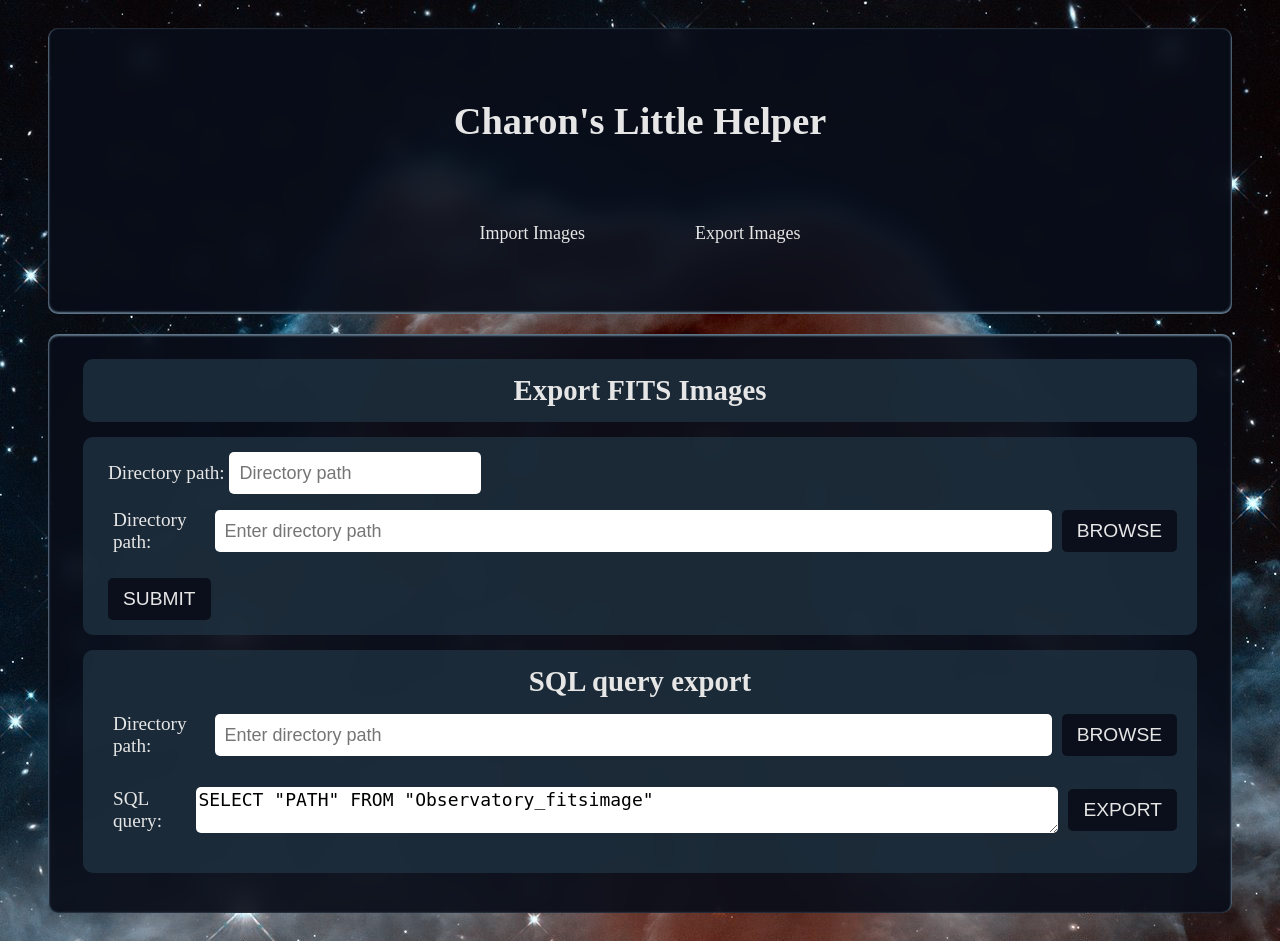
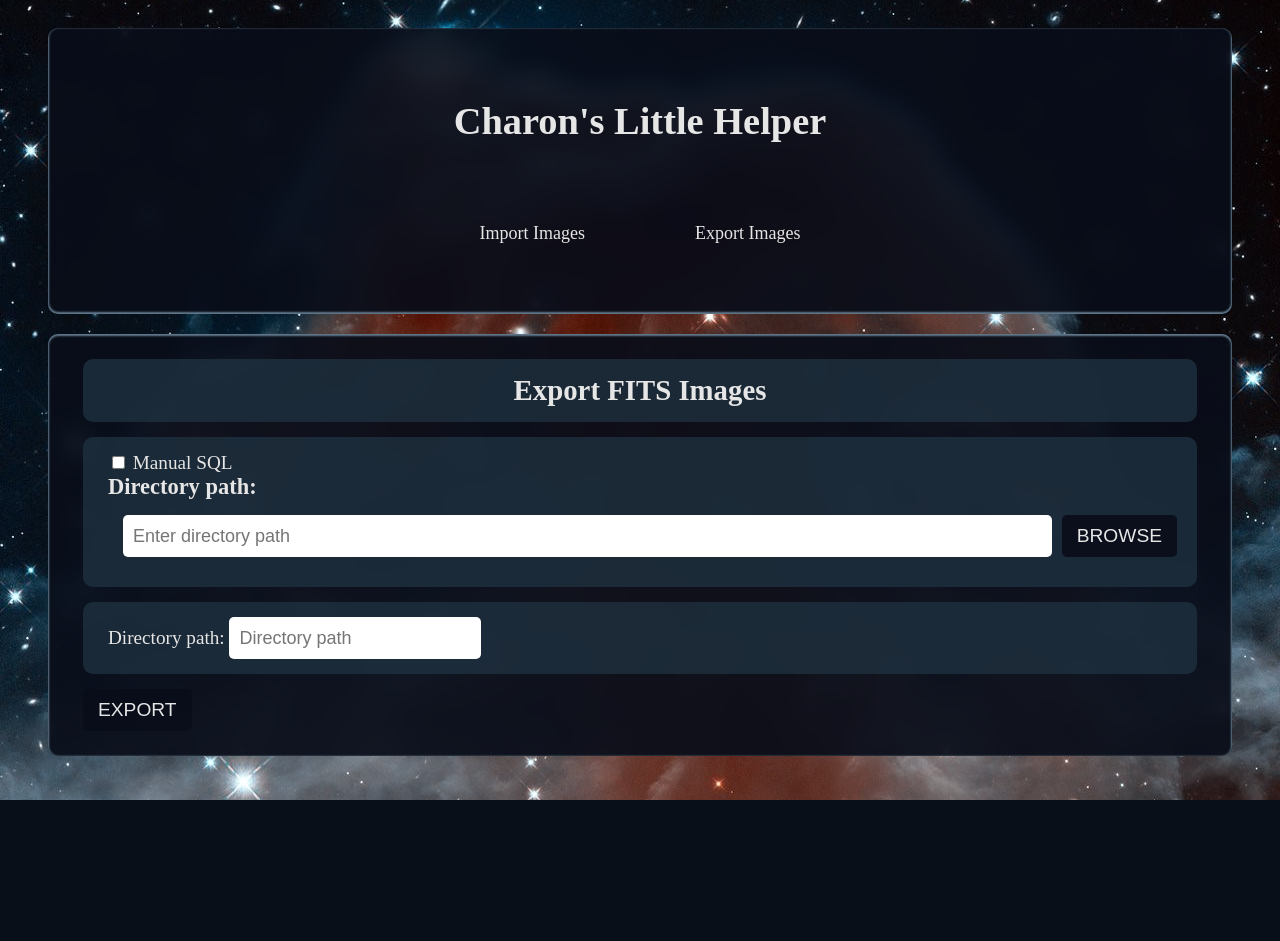
Before and after one commit to TIS2023-FMFI/hviezdna-obloha, a Django app: template NightSky/Observatory/templates/Observatory/export_fits.html in a window 1280 px wide. After the commit the page ends 800 px from the top, so only its background shows below. Run offline with Django 4.2, Linux system fonts and the light colour scheme; the template is opened without the code that fills it: values that come from a table or form of the project are taken from there, others are empty; parts of the project's set-up code (start-up, migrations or seed data) failed here and were passed over.

Commit message:
modified export_fits.html

```diff
--- a/NightSky/Observatory/templates/Observatory/export_fits.html
+++ b/NightSky/Observatory/templates/Observatory/export_fits.html
@@ -34,16 +34,63 @@
     </nav>
 </div>
 
+
 <div class="contents">
+
     <div class="content_part">
         <h2>Export FITS Images</h2>
     </div>
-    <div class="content_part">
 
 
-        <form method="post">
+    <form method="post" id="export_form">
         {% csrf_token %}
+
+        <div class="content_part">
+            <label>
+                <input type="checkbox" id="checkbox-is_sql" name="is_sql" onchange="toggleVisibility('is_sql')">
+                Manual SQL
+            </label>
+            <h3>Directory path:</h3>
+
+            <div class="input-group">
+                <label for="target_directory_path"></label>
+                <input type="text" id="target_directory_path" name="target_directory_path"
+                       placeholder="Enter directory path">
+                <button type="button" onclick="triggerFileExplorer()">Browse</button>
+            </div>
+        </div>
+
+
+        <!-- SQL query export form -->
+        <div class="content_part" id="div-is_sql" hidden="hidden">
+<!--?            <form id="sql_export_form">-->
+                {% csrf_token %}
+                <div class="sql_form-container">
+                    <h3>SQL query:</h3>
+
+                    <div class="input-group">
+                        <label for="sql_input"></label>
+                        <textarea id="sql_input" name="sql_input" rows="2" cols="120"
+                                  title='Enter your SQL query here. For example:&#10; SELECT "PATH" FROM "Observatory_fitsimage" WHERE "NAXIS" = 2'
+                        >SELECT "PATH" FROM "Observatory_fitsimage"
+                        </textarea>
+                        <input type="hidden" name="sql_export">
+<!--?                        <input type="submit" name="sql_query_export" value="Export">-->
+                    </div>
+                </div>
+<!--?            </form>-->
+
+
+        </div>
+        <div class="content_part">
             {{ form.as_div }}
+        </div>
+
+        <button type="submit" id="submit_export">EXPORT</button>
+
+    </form>
+</div>
+
 <!--?            {# <label for="{{ form.object.id_for_label }}">Object:</label><br>#}-->
 <!--?            {# <label>#}-->
 <!--?            {# <select name="{{ form.object.name }}" multiple>#}-->
@@ -58,20 +105,7 @@
 <!--?            {# </label>#}-->
 <!--?            {# <br>#}-->
 <!-- Other fields here -->
-            <div class="sql_form-container">
-                <div class="input-group">
-                    <label for="target_directory_path">Directory path:</label>
-                    <input type="text" id="target_directory_path" name="target_directory_path"
-                           placeholder="Enter directory path">
-                    <button type="button" onclick="triggerFileExplorer()">Browse</button>
-                </div>
 
-            </div>
-
-            <button type="submit">Submit</button>
-
-        </form>
-    </div>
 <!--?        {#-->
 <!--?        <form method="post" id="ExportForm" action="{% url 'export_fits' %}">#}-->
 <!--?            {# {% csrf_token %}#}-->
@@ -156,52 +190,6 @@
 <!--?        </form>-->
 <!--?        #}-->
 
-
-        <!-- SQL query export form -->
-        <div>
-            <article class="content_part">
-                <h2>SQL query export</h2>
-                <form id="sql_export_form">
-                    {% csrf_token %}
-                    <div class="sql_form-container">
-                        <div class="input-group">
-                            <label for="target_directory_path">Directory path:</label>
-                            <input type="text" id="target_directory_path" name="target_directory_path"
-                                   placeholder="Enter directory path">
-                            <button type="button" onclick="triggerFileExplorer()">Browse</button>
-                        </div>
-                        <div class="input-group">
-                            <label for="sql_input">SQL query:</label>
-                            <textarea id="sql_input" name="sql_input" rows="2" cols="120"
-                                      title='Enter your SQL query here. For example:&#10; SELECT "PATH" FROM "Observatory_fitsimage" WHERE "NAXIS" = 2'
-                            >SELECT "PATH" FROM "Observatory_fitsimage" </textarea>
-                            <input type="hidden" name="sql_export">
-                            <input type="submit" name="sql_query_export" value="Export"></div>
-                    </div>
-                </form>
-
-
-            </article>
-        </div>
-    </div>
-
-    <script>
-        function triggerFileExplorer() {
-            fetch('{% url "open_file_explorer" %}')
-                    .then(response => response.json())
-                    .then(data => {
-                        document.getElementById('target_directory_path').value = data.directory_path;
-                    })
-                    .catch(error => console.error('Error:', error));
-        }
-
-        function closeModal(modalId) {
-            var modal = document.getElementById(modalId);
-            modal.style.display = 'none';
-        }
-
-    </script>
-
 <!-- Export Pop-up window -->
 <div id="ExportModal" class="modal">
     <div class="modal-content">
@@ -223,10 +211,24 @@
     </div>
 </div>
 
+<script>
+    function triggerFileExplorer() {
+        fetch('{% url "open_file_explorer" %}')
+                .then(response => response.json())
+                .then(data => {
+                    document.getElementById('target_directory_path').value = data.directory_path;
+                })
+                .catch(error => console.error('Error:', error));
+    }
+
+    function closeModal(modalId) {
+        var modal = document.getElementById(modalId);
+        modal.style.display = 'none';
+    }
+</script>
 
 <script>
-
-        document.getElementById('sql_export_form').onsubmit = function (event) {
+    document.getElementById('export_form').onsubmit = function (event) {
         event.preventDefault();
         // send serialized data to the server
         jQuery.ajax({
@@ -289,8 +291,7 @@
         console.log('Cancel button clicked');
         document.getElementById('ExportModal').style.display = 'none';
     });
+</script>
 
-    </script>
 </body>
-
 </html>
```
Lines whose indentation alone changed are shown as unchanged.
